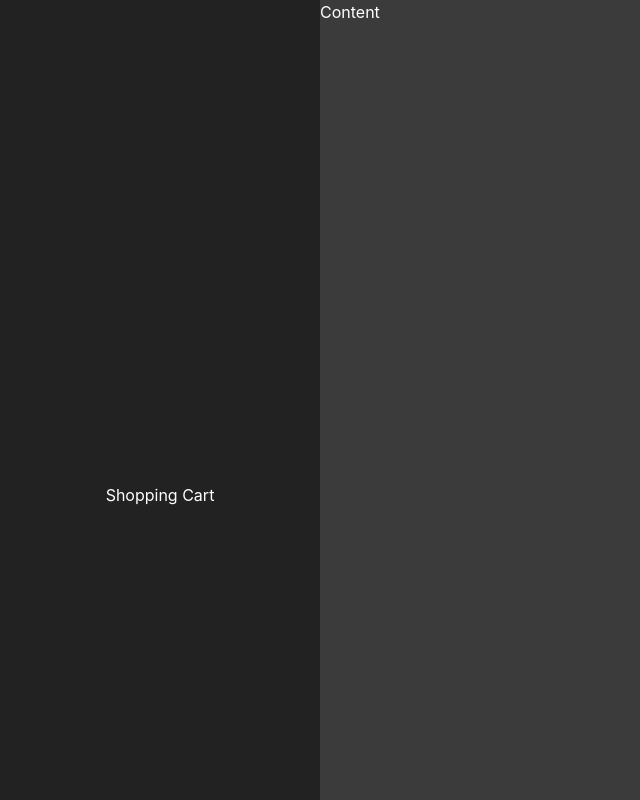
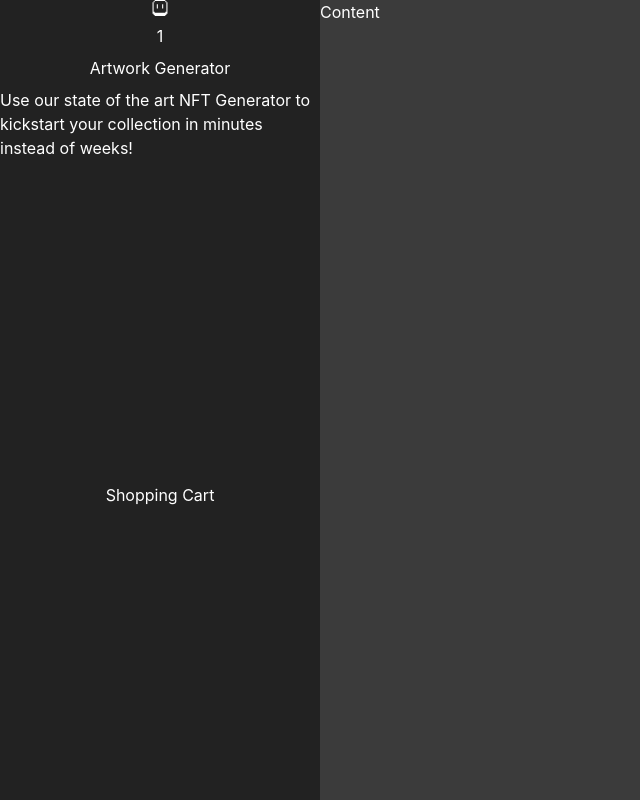
Before and after one commit to AndreiTotoro/wizard-skeleton, a Next.js app: page / in a window 1280 px wide. Shown: the whole page, without its empty margins (0-640 px from the left). Built offline with nearby package versions, Linux system fonts and the light colour scheme.

Commit message:
Add information component

```diff
--- a/package.json
+++ b/package.json
@@ -15,7 +15,8 @@
     "framer-motion": "^6.5.1",
     "next": "13.0.2",
     "react": "18.2.0",
-    "react-dom": "18.2.0"
+    "react-dom": "18.2.0",
+    "react-icons": "^4.6.0"
   },
   "devDependencies": {
     "eslint": "8.27.0",
--- a/pages/components/Description.js
+++ b/pages/components/Description.js
@@ -2,17 +2,17 @@ import { Image, Text, VStack } from '@chakra-ui/react';
 import React from 'react';
 
 export default function Description({
-	StageIcon,
-	StageTitle,
-	StageDescription,
+	StepIcon,
+	StepTitle,
+	StepDescription,
 	StepNumber,
 }) {
 	return (
 		<VStack flexBasis="60%">
-			{StageIcon}
+			{StepIcon}
 			<Text>{StepNumber}</Text>
-			<Text>{StageTitle}</Text>
-			<Text>{StageDescription}</Text>
+			<Text>{StepTitle}</Text>
+			<Text>{StepDescription}</Text>
 		</VStack>
 	);
 }
--- a/pages/components/Information.js
+++ b/pages/components/Information.js
@@ -2,11 +2,19 @@ import { Box, Flex, VStack } from '@chakra-ui/react';
 import React from 'react';
 import Description from './Description';
 import ShoppingCart from './ShoppingCart';
+import { SiAseprite } from 'react-icons/si';
 
 export default function Information() {
 	return (
 		<VStack height="100vh" backgroundColor={'#222222'} flexBasis="25%">
-			<Description />
+			<Description
+				StepIcon={<SiAseprite />}
+				StepNumber={1}
+				StepTitle={'Artwork Generator'}
+				StepDescription={
+					'Use our state of the art NFT Generator to kickstart your collection in minutes instead of weeks!'
+				}
+			/>
 			<ShoppingCart />
 		</VStack>
 	);
```
Also changed, not shown: 1 other file (tests, documents, lock files or other folders).
